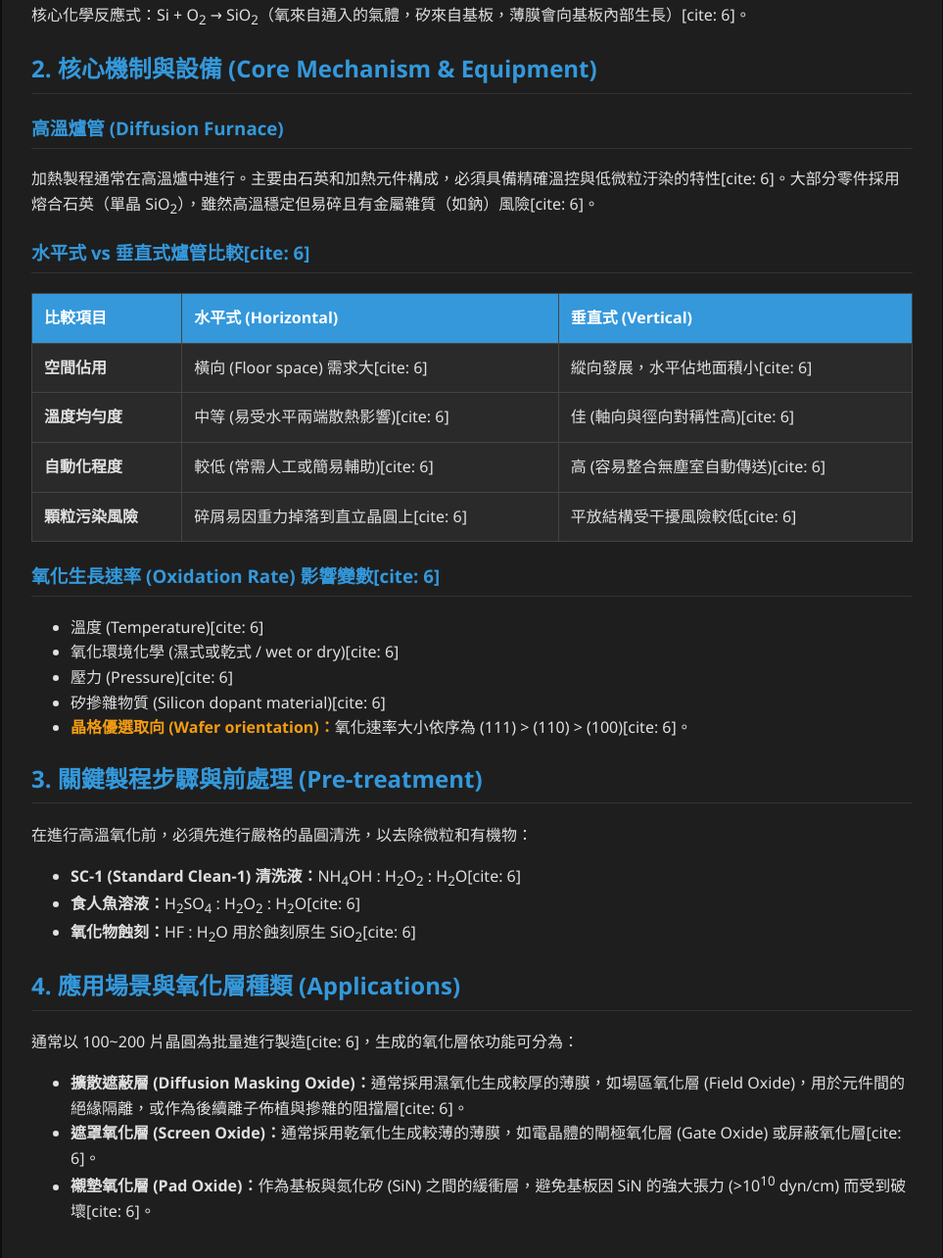
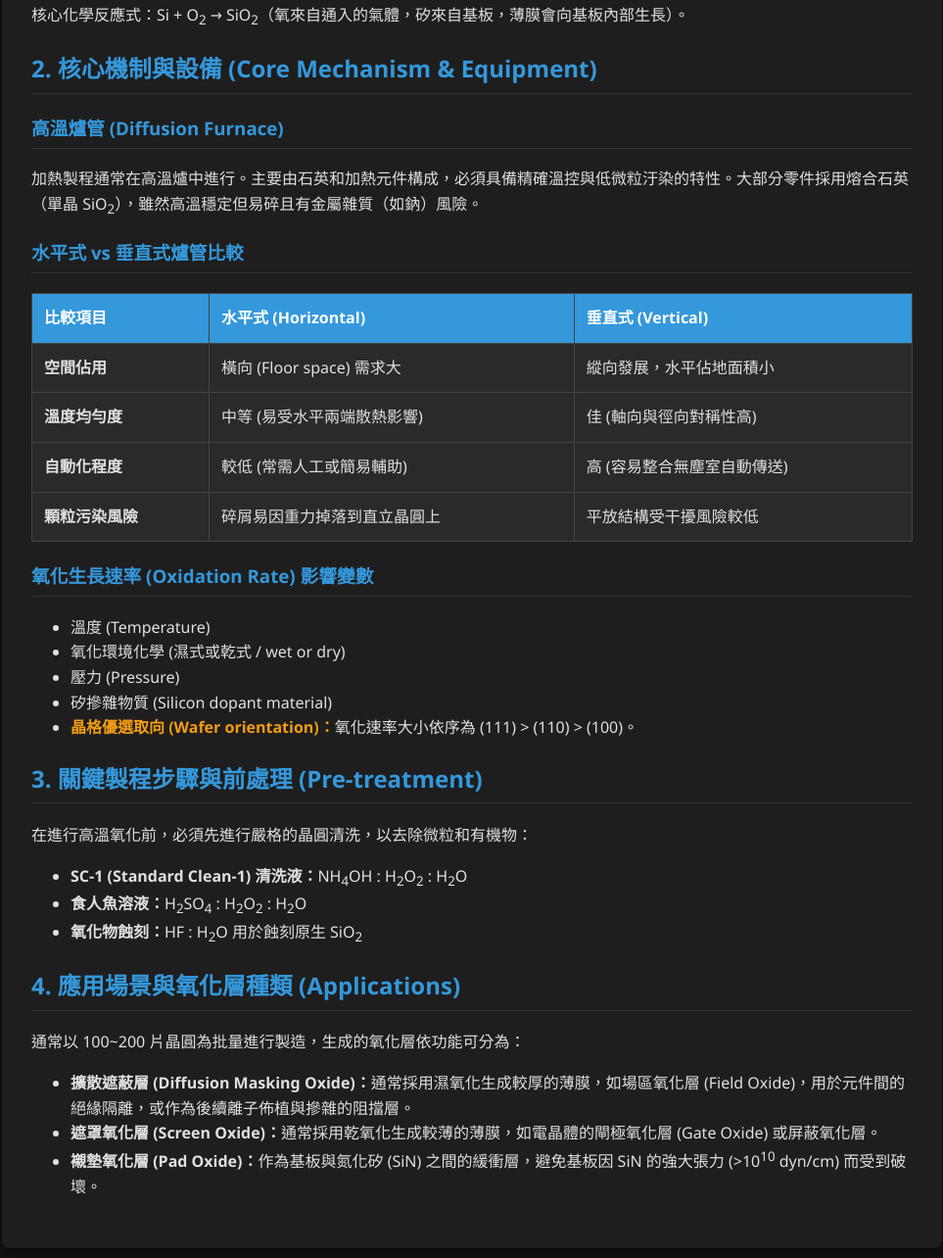
Before and after one commit to ggoo911004/semiconductor-wiki, a plain HTML site: page pages/oxidation.html in a window 1280 px wide. Shown: the part 328-1612 px from the top of the page at 98% size, without its empty margins (158-1121 px from the left). Drawn offline with Linux system fonts and the light colour scheme.

Commit message:
Refactor oxidation process description and formatting

```diff
--- a/pages/oxidation.html
+++ b/pages/oxidation.html
@@ -65,14 +65,14 @@
         <h1>氧化製程 (Oxidation) 與熱處理</h1>
 
         <h2>1. 製程名稱與定義 (Process Overview)</h2>
-        <p>氧化製程屬於半導體製造中的熱製程 (Thermal Processes)[cite: 6]。主要目的是在矽晶圓表面生長出一層二氧化矽 (SiO<sub>2</sub>) 薄膜，以提供絕緣、隔離，或作為後續製程的保護遮罩[cite: 6]。</p>
-        <p>核心化學反應式：Si + O<sub>2</sub> → SiO<sub>2</sub>（氧來自通入的氣體，矽來自基板，薄膜會向基板內部生長）[cite: 6]。</p>
+        <p>氧化製程屬於半導體製造中的熱製程 (Thermal Processes)。主要目的是在矽晶圓表面生長出一層二氧化矽 (SiO<sub>2</sub>) 薄膜，以提供絕緣、隔離，或作為後續製程的保護遮罩。</p>
+        <p>核心化學反應式：Si + O<sub>2</sub> → SiO<sub>2</sub>（氧來自通入的氣體，矽來自基板，薄膜會向基板內部生長）。</p>
 
         <h2>2. 核心機制與設備 (Core Mechanism & Equipment)</h2>
         <h3>高溫爐管 (Diffusion Furnace)</h3>
-        <p>加熱製程通常在高溫爐中進行。主要由石英和加熱元件構成，必須具備精確溫控與低微粒汙染的特性[cite: 6]。大部分零件採用熔合石英（單晶 SiO<sub>2</sub>），雖然高溫穩定但易碎且有金屬雜質（如鈉）風險[cite: 6]。</p>
+        <p>加熱製程通常在高溫爐中進行。主要由石英和加熱元件構成，必須具備精確溫控與低微粒汙染的特性。大部分零件採用熔合石英（單晶 SiO<sub>2</sub>），雖然高溫穩定但易碎且有金屬雜質（如鈉）風險。</p>
 
-        <h3>水平式 vs 垂直式爐管比較[cite: 6]</h3>
+        <h3>水平式 vs 垂直式爐管比較</h3>
         <table>
             <thead>
                 <tr>
@@ -84,50 +84,50 @@
             <tbody>
                 <tr>
                     <td><strong>空間佔用</strong></td>
-                    <td>橫向 (Floor space) 需求大[cite: 6]</td>
-                    <td>縱向發展，水平佔地面積小[cite: 6]</td>
+                    <td>橫向 (Floor space) 需求大</td>
+                    <td>縱向發展，水平佔地面積小</td>
                 </tr>
                 <tr>
                     <td><strong>溫度均勻度</strong></td>
-                    <td>中等 (易受水平兩端散熱影響)[cite: 6]</td>
-                    <td>佳 (軸向與徑向對稱性高)[cite: 6]</td>
+                    <td>中等 (易受水平兩端散熱影響)</td>
+                    <td>佳 (軸向與徑向對稱性高)</td>
                 </tr>
                 <tr>
                     <td><strong>自動化程度</strong></td>
-                    <td>較低 (常需人工或簡易輔助)[cite: 6]</td>
-                    <td>高 (容易整合無塵室自動傳送)[cite: 6]</td>
+                    <td>較低 (常需人工或簡易輔助)</td>
+                    <td>高 (容易整合無塵室自動傳送)</td>
                 </tr>
                 <tr>
                     <td><strong>顆粒污染風險</strong></td>
-                    <td>碎屑易因重力掉落到直立晶圓上[cite: 6]</td>
-                    <td>平放結構受干擾風險較低[cite: 6]</td>
+                    <td>碎屑易因重力掉落到直立晶圓上</td>
+                    <td>平放結構受干擾風險較低</td>
                 </tr>
             </tbody>
         </table>
 
-        <h3>氧化生長速率 (Oxidation Rate) 影響變數[cite: 6]</h3>
+        <h3>氧化生長速率 (Oxidation Rate) 影響變數</h3>
         <ul>
-            <li>溫度 (Temperature)[cite: 6]</li>
-            <li>氧化環境化學 (濕式或乾式 / wet or dry)[cite: 6]</li>
-            <li>壓力 (Pressure)[cite: 6]</li>
-            <li>矽摻雜物質 (Silicon dopant material)[cite: 6]</li>
-            <li><span class="highlight">晶格優選取向 (Wafer orientation)：</span>氧化速率大小依序為 (111) > (110) > (100)[cite: 6]。</li>
+            <li>溫度 (Temperature)</li>
+            <li>氧化環境化學 (濕式或乾式 / wet or dry)</li>
+            <li>壓力 (Pressure)</li>
+            <li>矽摻雜物質 (Silicon dopant material)</li>
+            <li><span class="highlight">晶格優選取向 (Wafer orientation)：</span>氧化速率大小依序為 (111) > (110) > (100)。</li>
         </ul>
 
         <h2>3. 關鍵製程步驟與前處理 (Pre-treatment)</h2>
         <p>在進行高溫氧化前，必須先進行嚴格的晶圓清洗，以去除微粒和有機物：</p>
         <ul>
-            <li><strong>SC-1 (Standard Clean-1) 清洗液：</strong>NH<sub>4</sub>OH : H<sub>2</sub>O<sub>2</sub> : H<sub>2</sub>O[cite: 6]</li>
-            <li><strong>食人魚溶液：</strong>H<sub>2</sub>SO<sub>4</sub> : H<sub>2</sub>O<sub>2</sub> : H<sub>2</sub>O[cite: 6]</li>
-            <li><strong>氧化物蝕刻：</strong>HF : H<sub>2</sub>O 用於蝕刻原生 SiO<sub>2</sub>[cite: 6]</li>
+            <li><strong>SC-1 (Standard Clean-1) 清洗液：</strong>NH<sub>4</sub>OH : H<sub>2</sub>O<sub>2</sub> : H<sub>2</sub>O</li>
+            <li><strong>食人魚溶液：</strong>H<sub>2</sub>SO<sub>4</sub> : H<sub>2</sub>O<sub>2</sub> : H<sub>2</sub>O</li>
+            <li><strong>氧化物蝕刻：</strong>HF : H<sub>2</sub>O 用於蝕刻原生 SiO<sub>2</sub></li>
         </ul>
 
         <h2>4. 應用場景與氧化層種類 (Applications)</h2>
-        <p>通常以 100~200 片晶圓為批量進行製造[cite: 6]，生成的氧化層依功能可分為：</p>
+        <p>通常以 100~200 片晶圓為批量進行製造，生成的氧化層依功能可分為：</p>
         <ul>
-            <li><strong>擴散遮蔽層 (Diffusion Masking Oxide)：</strong>通常採用濕氧化生成較厚的薄膜，如場區氧化層 (Field Oxide)，用於元件間的絕緣隔離，或作為後續離子佈植與摻雜的阻擋層[cite: 6]。</li>
-            <li><strong>遮罩氧化層 (Screen Oxide)：</strong>通常採用乾氧化生成較薄的薄膜，如電晶體的閘極氧化層 (Gate Oxide) 或屏蔽氧化層[cite: 6]。</li>
-            <li><strong>襯墊氧化層 (Pad Oxide)：</strong>作為基板與氮化矽 (SiN) 之間的緩衝層，避免基板因 SiN 的強大張力 (>10<sup>10</sup> dyn/cm) 而受到破壞[cite: 6]。</li>
+            <li><strong>擴散遮蔽層 (Diffusion Masking Oxide)：</strong>通常採用濕氧化生成較厚的薄膜，如場區氧化層 (Field Oxide)，用於元件間的絕緣隔離，或作為後續離子佈植與摻雜的阻擋層。</li>
+            <li><strong>遮罩氧化層 (Screen Oxide)：</strong>通常採用乾氧化生成較薄的薄膜，如電晶體的閘極氧化層 (Gate Oxide) 或屏蔽氧化層。</li>
+            <li><strong>襯墊氧化層 (Pad Oxide)：</strong>作為基板與氮化矽 (SiN) 之間的緩衝層，避免基板因 SiN 的強大張力 (>10<sup>10</sup> dyn/cm) 而受到破壞。</li>
         </ul>
     </div>
 </body>
```
